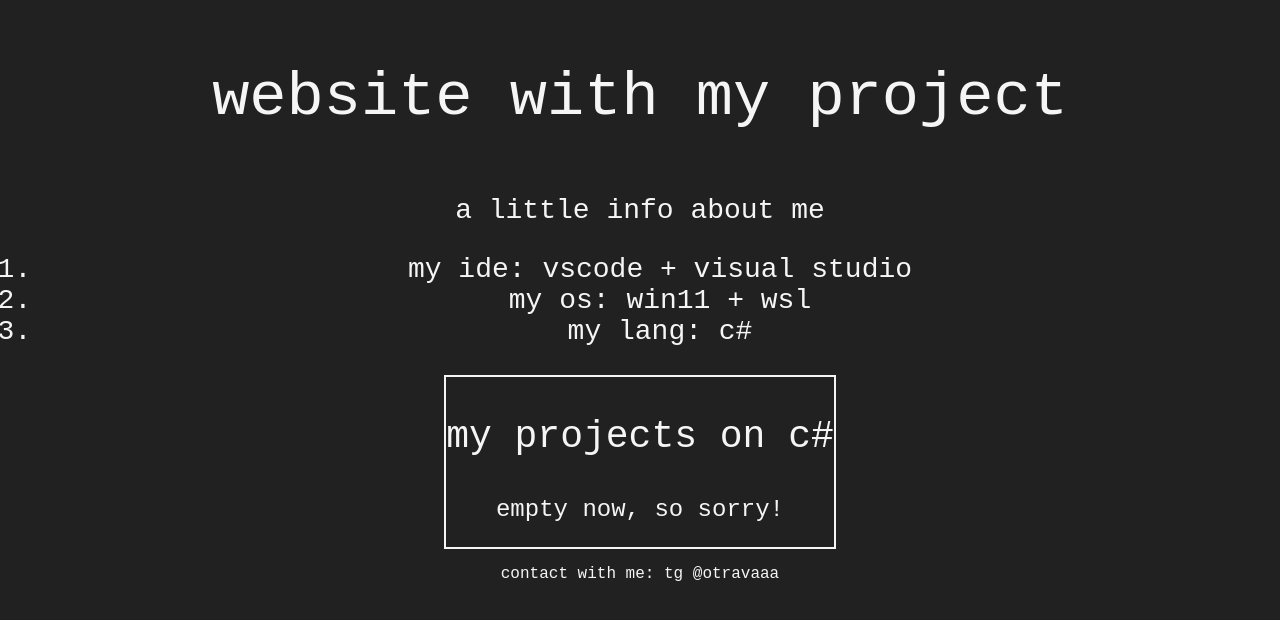
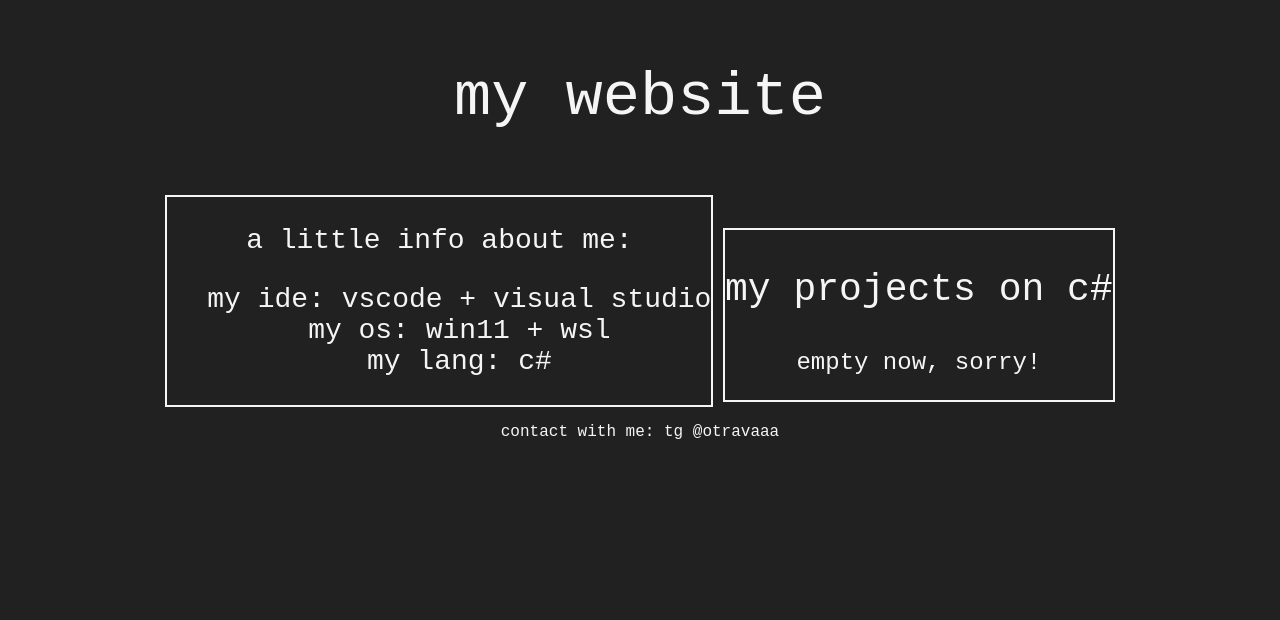
Before and after one commit to o0travaa/otravaPortfolioRepository, a plain HTML site: page index.html in a window 1280 px wide. Drawn offline with Linux system fonts and the light colour scheme; a web font is replaced by a local one.

Commit message:
edit html and css

```diff
--- a/index.html
+++ b/index.html
@@ -3,7 +3,7 @@
 <head>
     <meta charset="UTF-8">
     <meta name="viewport" content="width=device-width, initial-scale=1.0">
-    <title>.otrava website.</title>
+    <title>.otrava.</title>
     <link rel="stylesheet" href="style.css">
     <link rel="preconnect" href="https://fonts.googleapis.com">
     <link rel="preconnect" href="https://fonts.gstatic.com" crossorigin>
@@ -11,12 +11,12 @@
 </head>
 <body>
     <div class="title">
-        <p>website with my project</p>
+        <p>my website</p>
     </div>
 
     <div class="info">
-        <p>a little info about me</p>
-        <ol>
+        <p>a little info about me:</p>
+        <ol class="olinfo">
             <li>my ide: vscode + visual studio</li>
             <li>my os: win11 + wsl</li>
             <li>my lang: c#</li>
@@ -25,7 +25,7 @@
 
     <div class="CSharp">
         <p>my projects on c#</p>
-        <p class="cs1">empty now, so sorry!</p>
+        <p class="cs1">empty now, sorry!</p>
     </div>
 
     <div>
--- a/style.css
+++ b/style.css
@@ -12,6 +12,14 @@ body {
 .info {
     font-size: 28px;
     list-style: none;
+    display: inline-block;
+    align-items: center;
+    margin: 0 auto;
+    border: 2px solid;
+}
+
+.olinfo {
+    list-style: none;
 }
 
 .CSharp {
@@ -19,7 +27,6 @@ body {
     display: inline-block;
     align-items: center;
     margin: 0 auto;
-    border-color: darkmagenta;
     border: 2px solid;
 }
 
```
